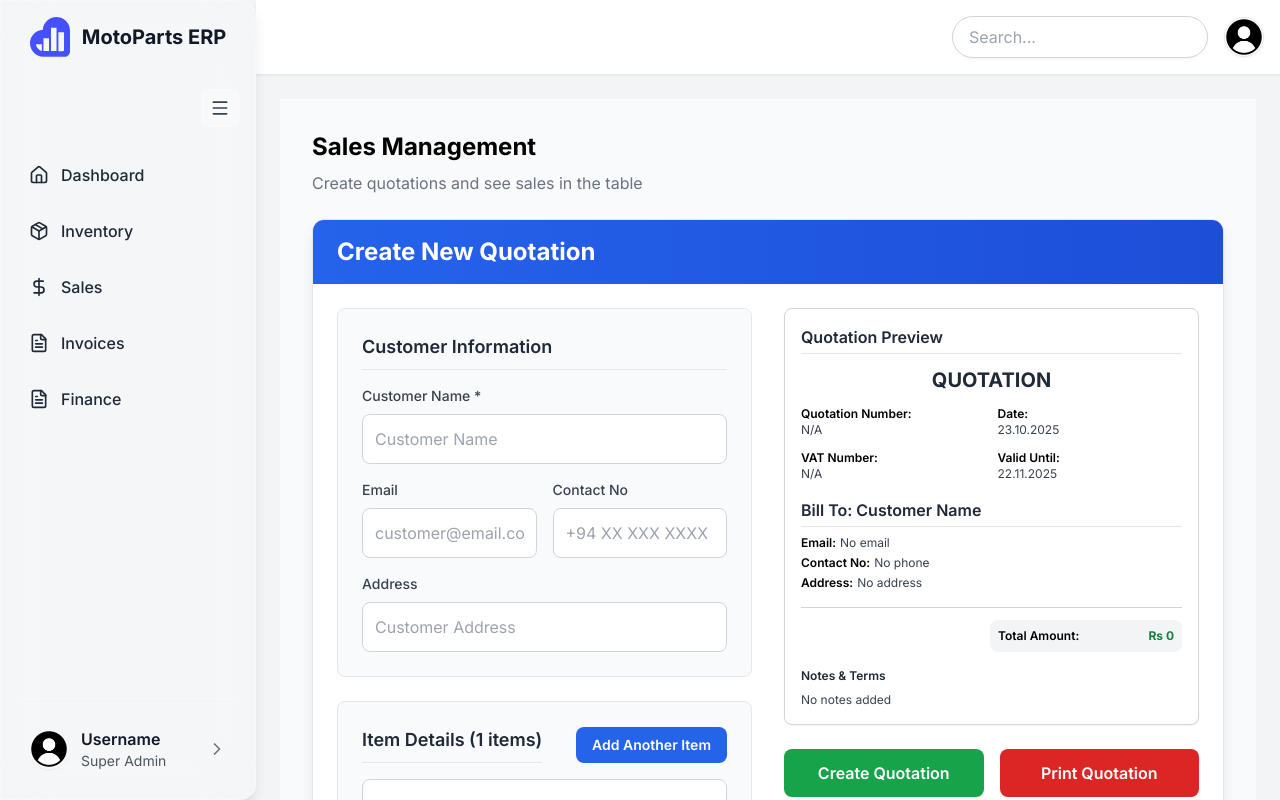
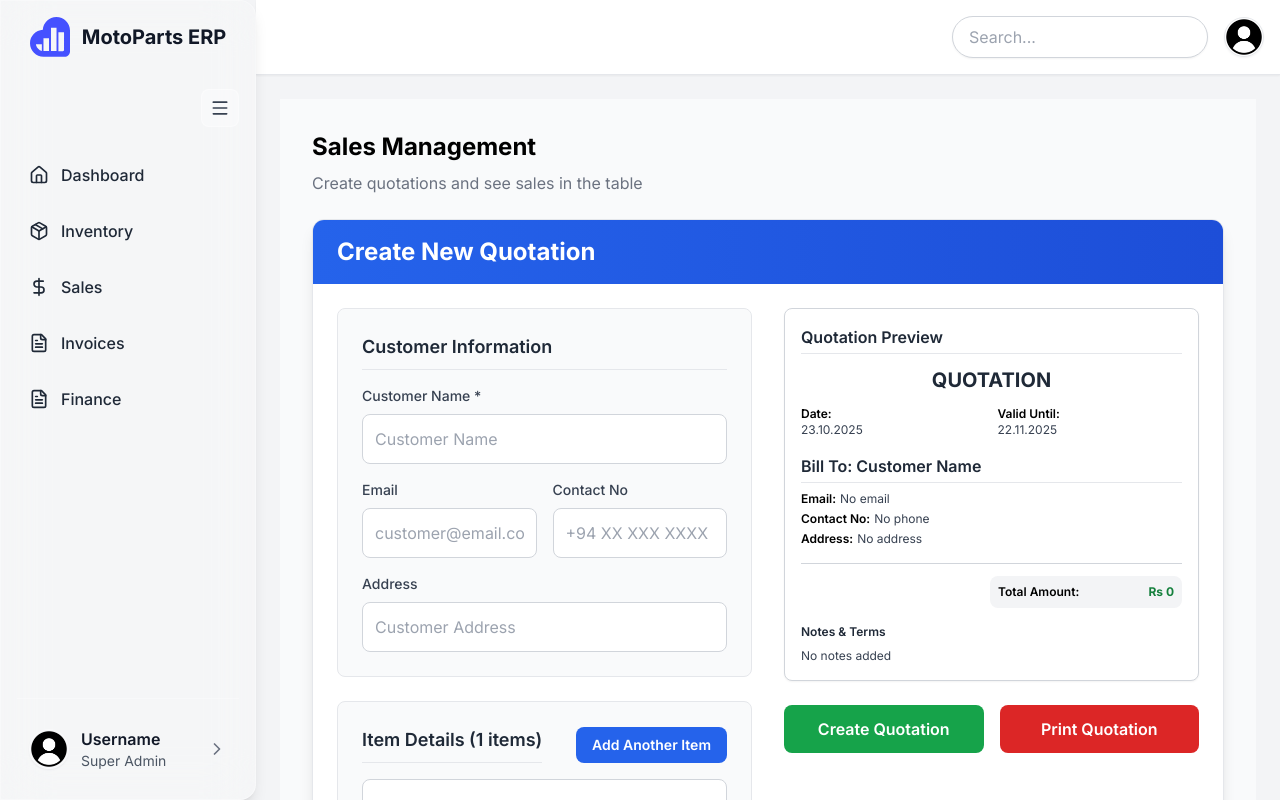
Before and after one commit to RameshEdirisinghe/erp, a Next.js app: page /sales in a window 1280 px wide. Built offline with nearby package versions, Linux system fonts and the light colour scheme.

Commit message:
feat: Update QuotationForm to display current date and valid until date, removing quotation and VAT number fields

```diff
--- a/src/components/forms/Qoutationform.tsx
+++ b/src/components/forms/Qoutationform.tsx
@@ -565,17 +565,10 @@ export default function QuotationForm({ onSubmit, editingSale, onSuccess, onCanc
                 <div className="mb-4 print:mb-6">
                   <h2 className="text-xl font-bold text-center text-gray-800 mb-3 print:text-lg print:font-extrabold">QUOTATION</h2>
                   <div className="grid grid-cols-2 gap-3 text-xs print:text-[10px] print:gap-2">
-                    <div>
-                      <span className="font-semibold">Quotation Number:</span>
-                      <p className="text-gray-700">{formData.quotationNo || 'N/A'}</p>
-                    </div>
+
                     <div>
                       <span className="font-semibold">Date:</span>
                       <p className="text-gray-700">{new Date().toLocaleDateString('en-GB').replace(/\//g, '.')}</p>
-                    </div>
-                    <div>
-                      <span className="font-semibold">VAT Number:</span>
-                      <p className="text-gray-700">{formData.vatNo || 'N/A'}</p>
                     </div>
                     <div>
                       <span className="font-semibold">Valid Until:</span>
```
